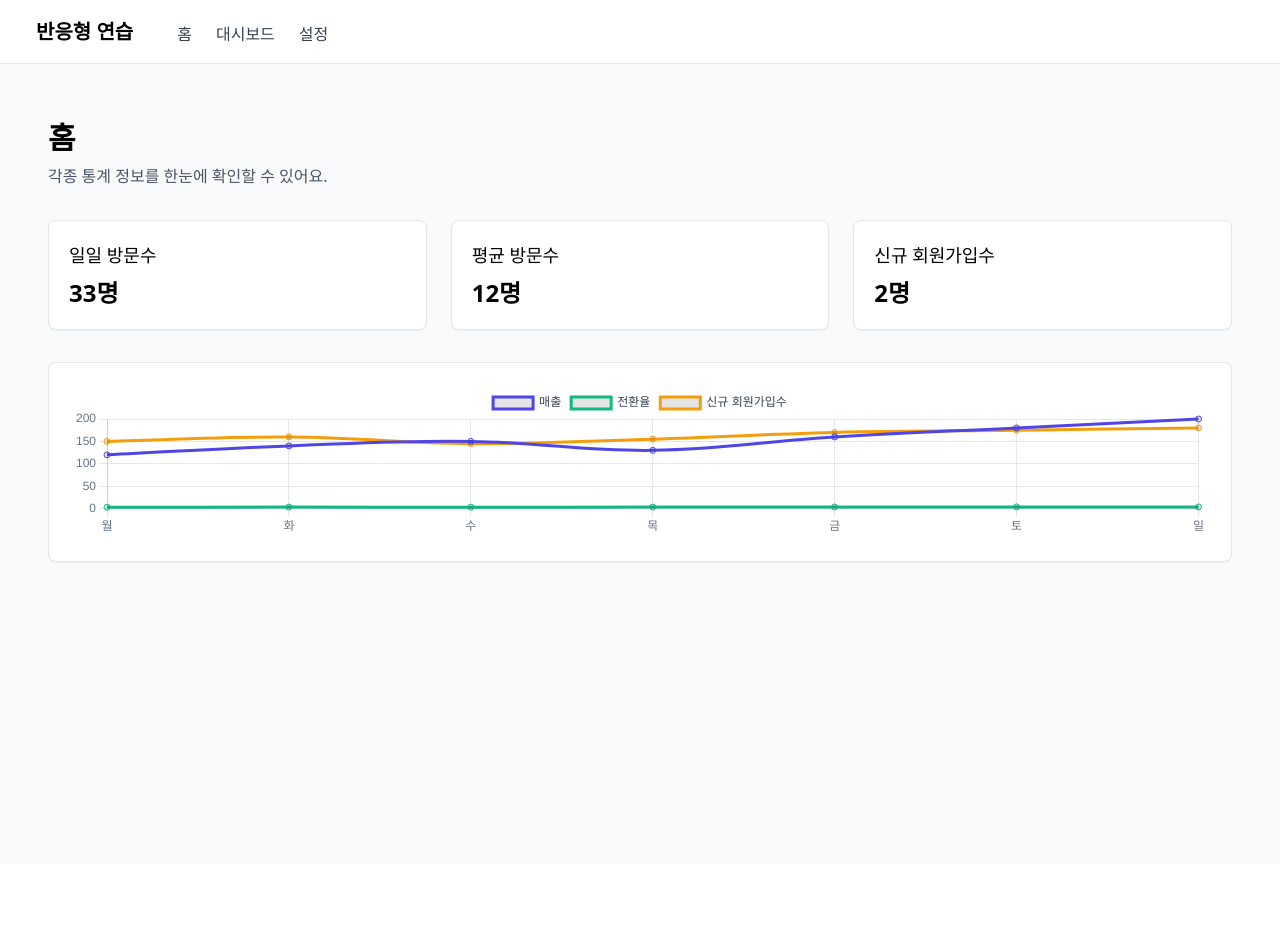
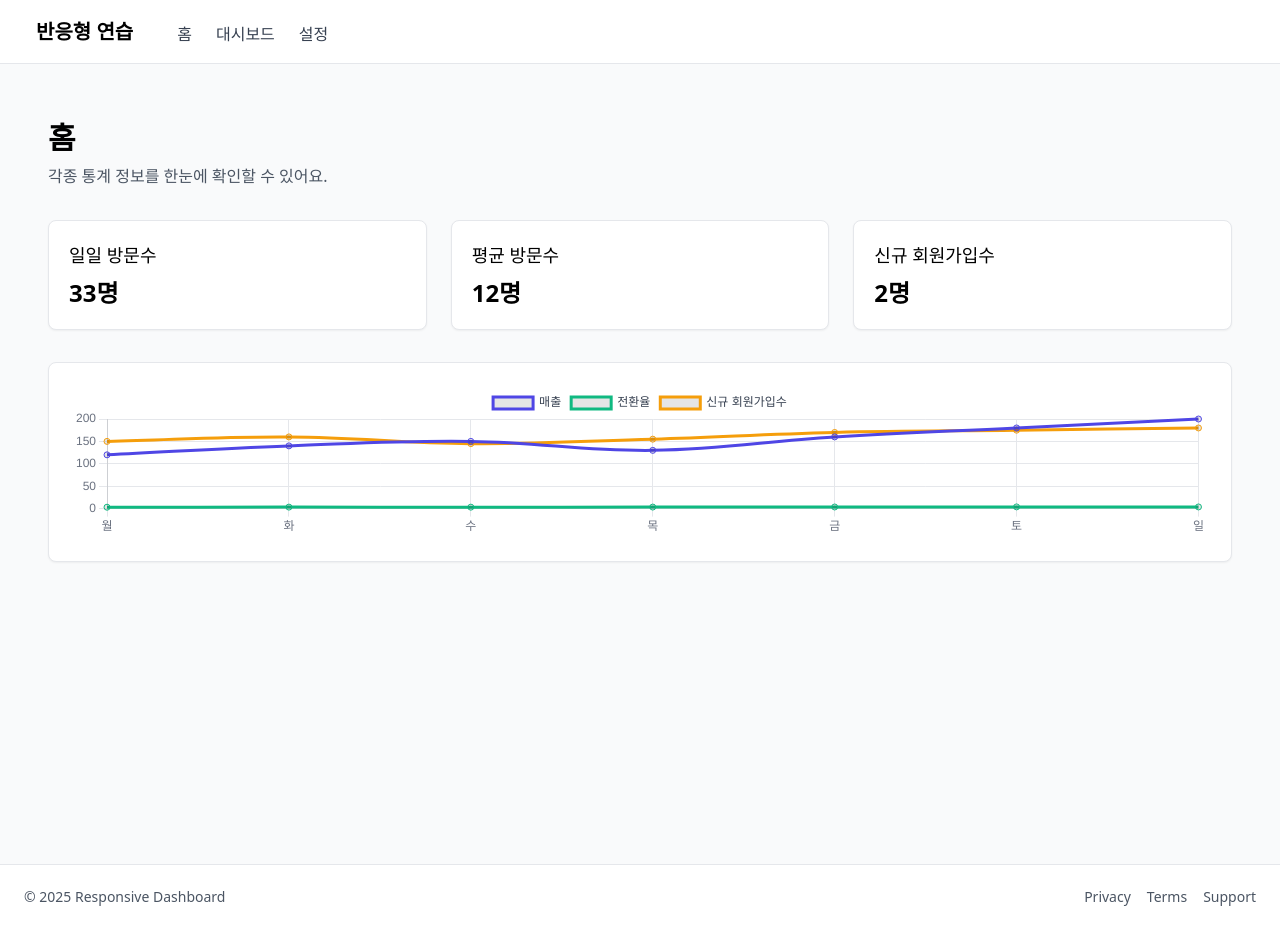
Before and after one commit to doyeonkim1997/vue-responsive-practice, a Vue app: page / in a window 1280 px wide. Before the commit the page ends 864 px from the top, so only its background shows below. Built offline with nearby package versions, Linux system fonts and the light colour scheme; a web font is replaced by a local one.

Commit message:
feat: 레이아웃 푸터 컴포넌트 추가

```diff
--- /dev/null
+++ b/src/components/common/Footer.vue
@@ -0,0 +1,18 @@
+<script setup lang="ts"></script>
+
+<template>
+  <footer class="w-full h-16 bg-white border-t flex items-center px-6">
+    <!-- 왼쪽 텍스트 (헤더 로고처럼) -->
+    <span class="text-gray-600 text-sm font-medium">
+      © 2025 Responsive Dashboard
+    </span>
+
+    <div class="flex-1"></div>
+
+    <div class="flex gap-4 text-sm text-gray-600">
+      <a href="#" class="hover:text-gray-700">Privacy</a>
+      <a href="#" class="hover:text-gray-700">Terms</a>
+      <a href="#" class="hover:text-gray-700">Support</a>
+    </div>
+  </footer>
+</template>
--- a/src/layouts/DefaultLayout.vue
+++ b/src/layouts/DefaultLayout.vue
@@ -1,6 +1,7 @@
 <script setup lang="ts">
 import Header from "@/components/common/Header.vue";
 import MobileSidebar from "@/components/common/MobileSidebar.vue";
+import Footer from "@/components/common/Footer.vue";
 import { ref } from "vue";
 
 const isMobileMenuOpen = ref(false);
@@ -27,5 +28,7 @@ const closeMenu = () => {
         <RouterView />
       </main>
     </div>
+
+    <Footer />
   </div>
 </template>
```
